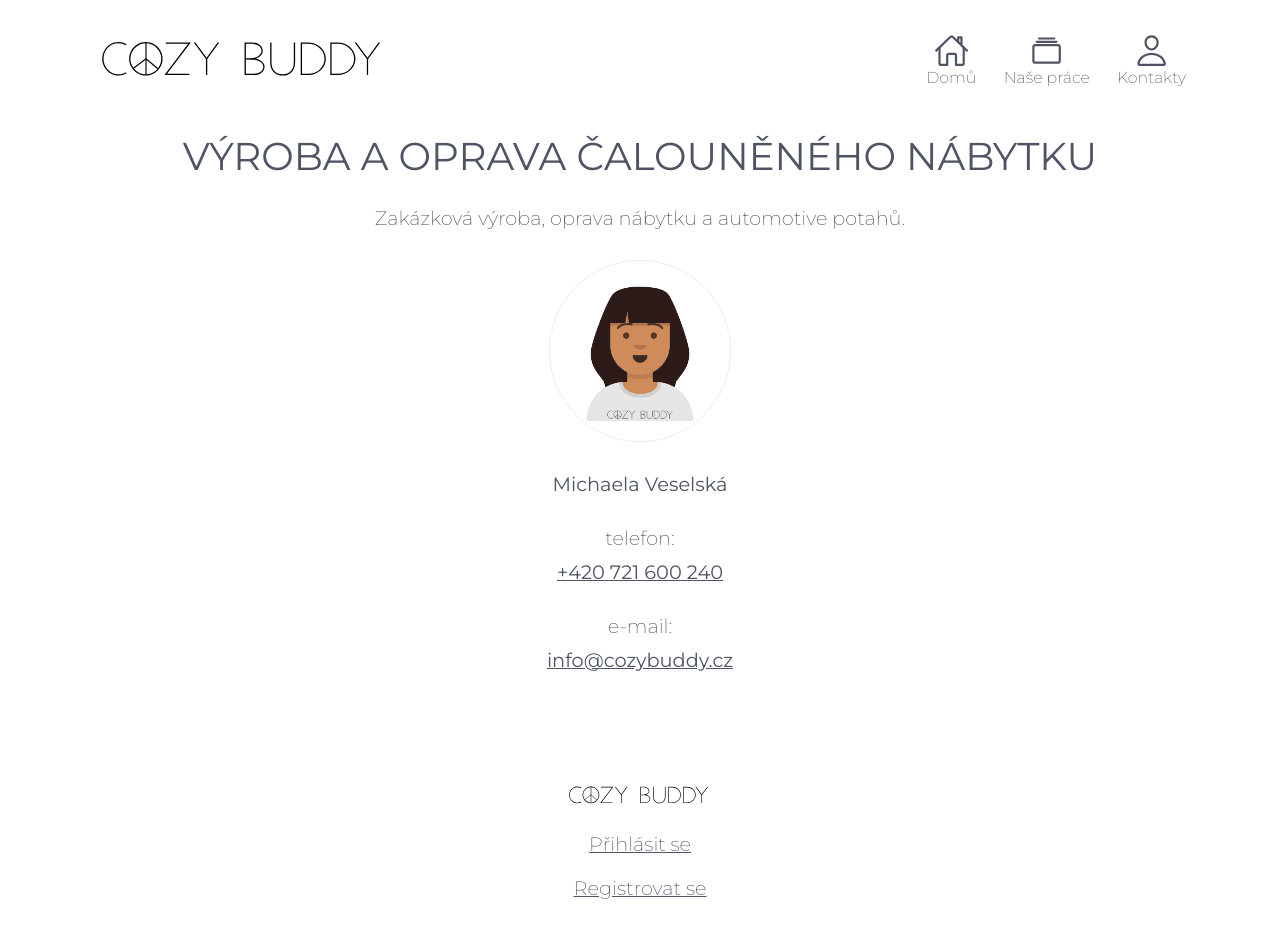
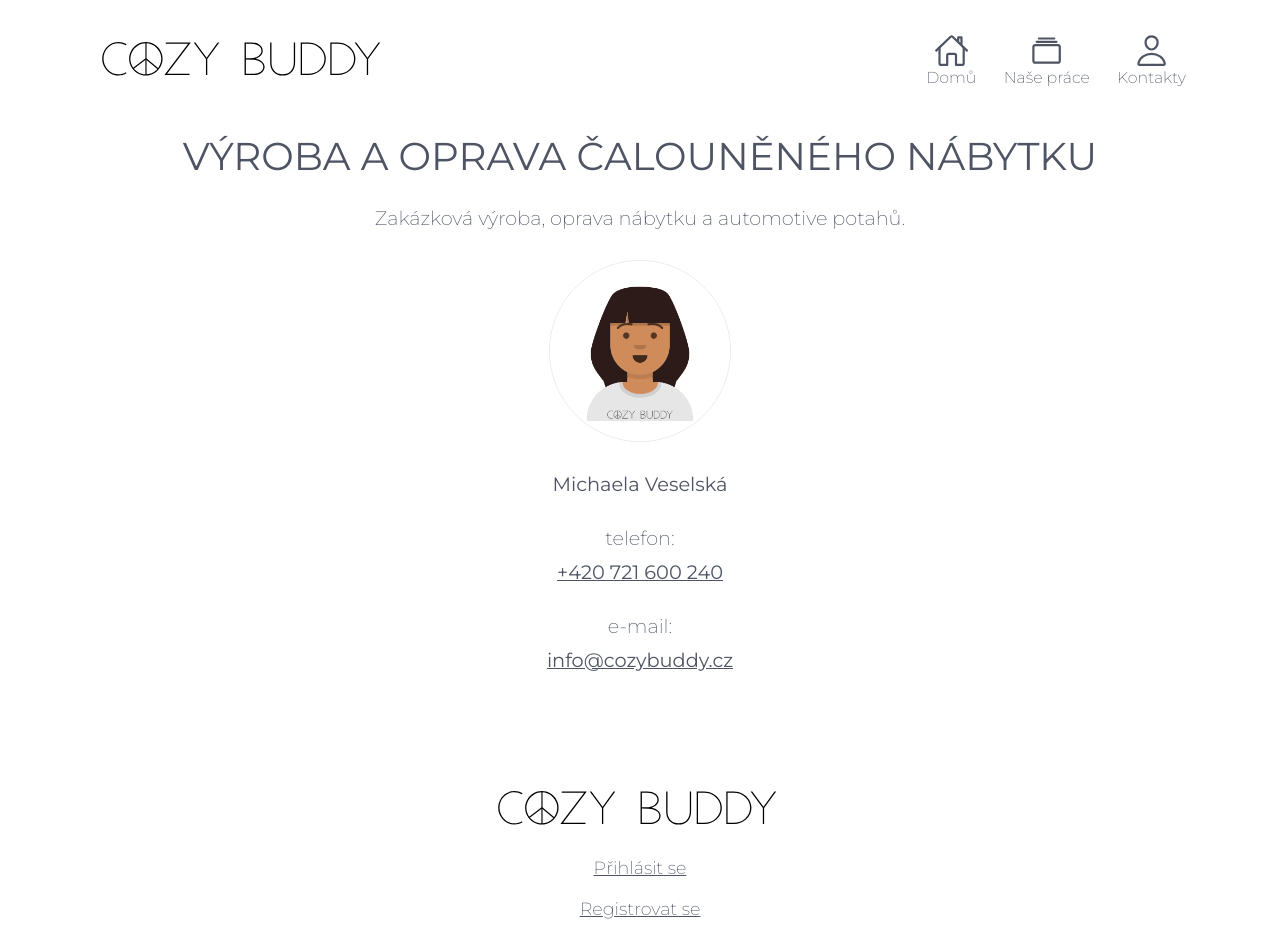
Before and after one commit to Gozo18/Cozy, a Next.js app: page /kontakty in a window 1280 px wide. Shown: the top 952 px of the page. Built offline with nearby package versions, Linux system fonts and the light colour scheme; no server answers.

Commit message:
Footer changes

```diff
--- a/components/layout/main-footer.js
+++ b/components/layout/main-footer.js
@@ -16,8 +16,8 @@ function MainFooter() {
             <Image
               src='/CB.svg'
               alt='Cozy Buddy Logo'
-              width={150}
-              height={25}
+              width={300}
+              height={50}
             />
           </a>
         </Link>
--- a/styles/Footer.module.scss
+++ b/styles/Footer.module.scss
@@ -16,13 +16,15 @@
     @media (max-width: $md) {
       margin-bottom: 40px;
     }
-
-    a {
-      text-decoration: underline;
-    }
   }
 }
 
 .addLink {
   margin-top: 20px;
+  font-size: 1rem;
+  text-decoration: underline;
+
+  @media (max-width: $md) {
+    font-size: 0.8rem;
+  }
 }
```
